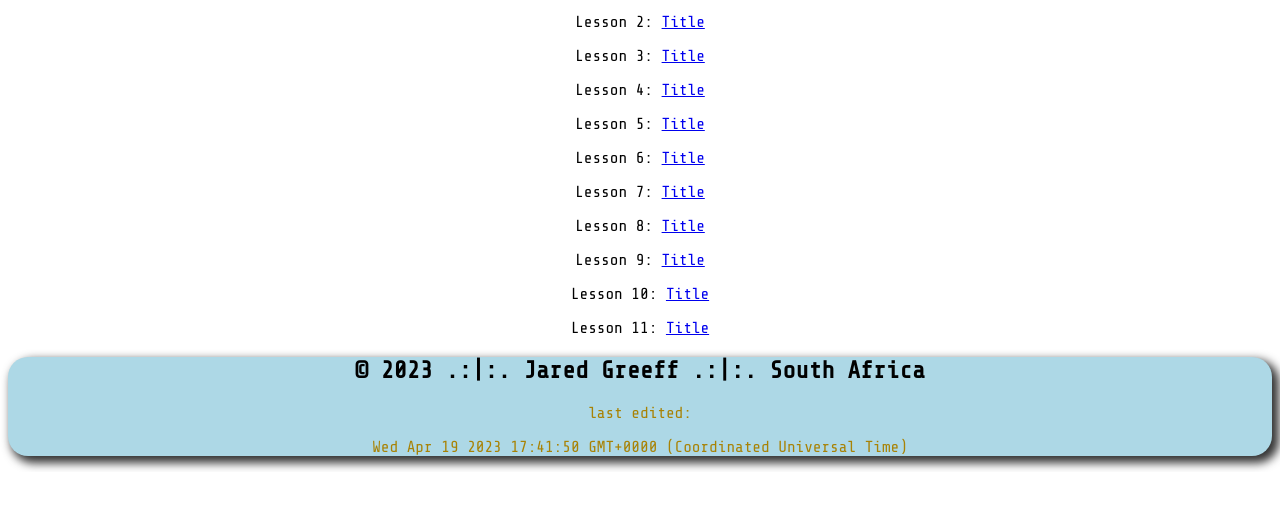
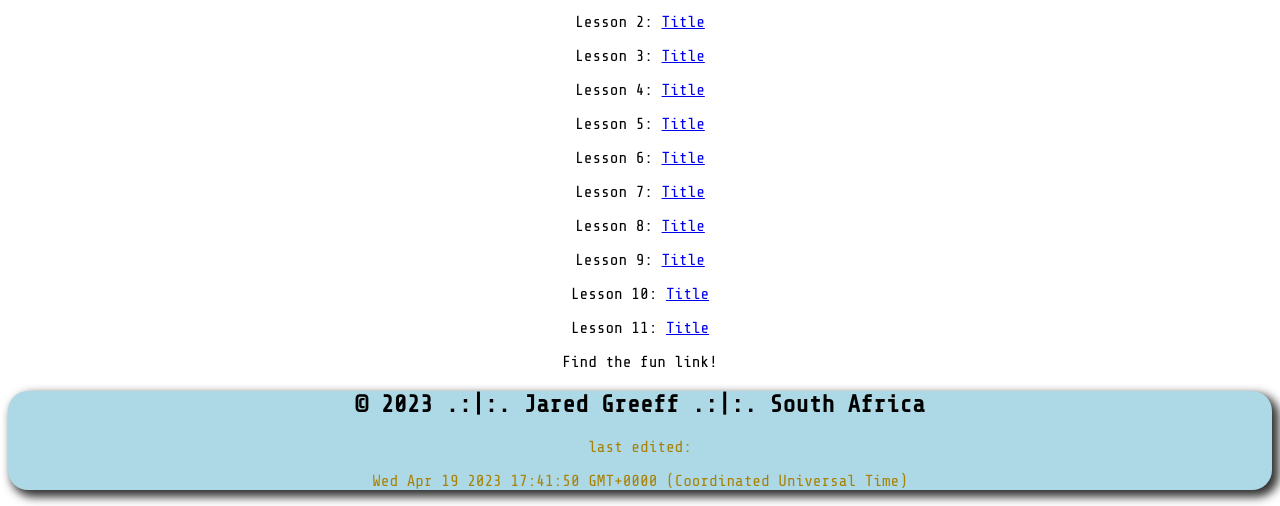
Before and after one commit to Username-Red/wdd230, a plain HTML site: page wdd230/Week 1/index.html in a window 1280 px wide. Shown: the part 638-1144 px from the top of the page. Before the commit the page ends 1110 px from the top, so only its background shows below. Drawn offline with nearby package versions, Linux system fonts and the light colour scheme.

Commit message:
Finalization

```diff
--- a/wdd230/Week 1/index.html
+++ b/wdd230/Week 1/index.html
@@ -36,6 +36,7 @@
             <p>Lesson 9: <a href="https://www.youtube.com/watch?v=dQw4w9WgXcQ" target="_blank">Title</a></p>
             <p>Lesson 10: <a href="https://www.youtube.com/watch?v=dQw4w9WgXcQ" target="_blank">Title</a></p>
             <p>Lesson 11: <a href="https://www.youtube.com/watch?v=dQw4w9WgXcQ" target="_blank">Title</a></p>
+            <p>Find the fun link!</p>
 
         </div>
     </main>
```
